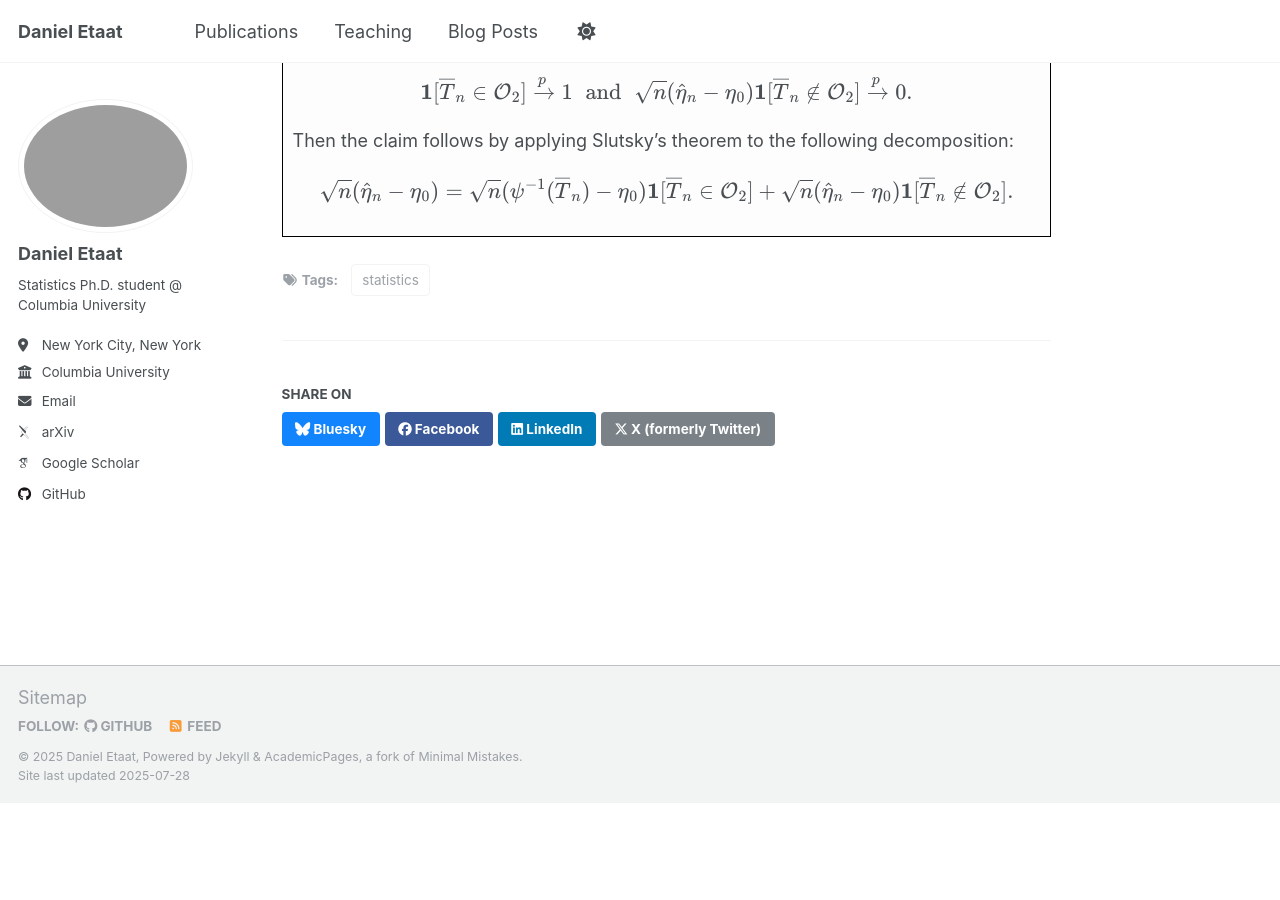
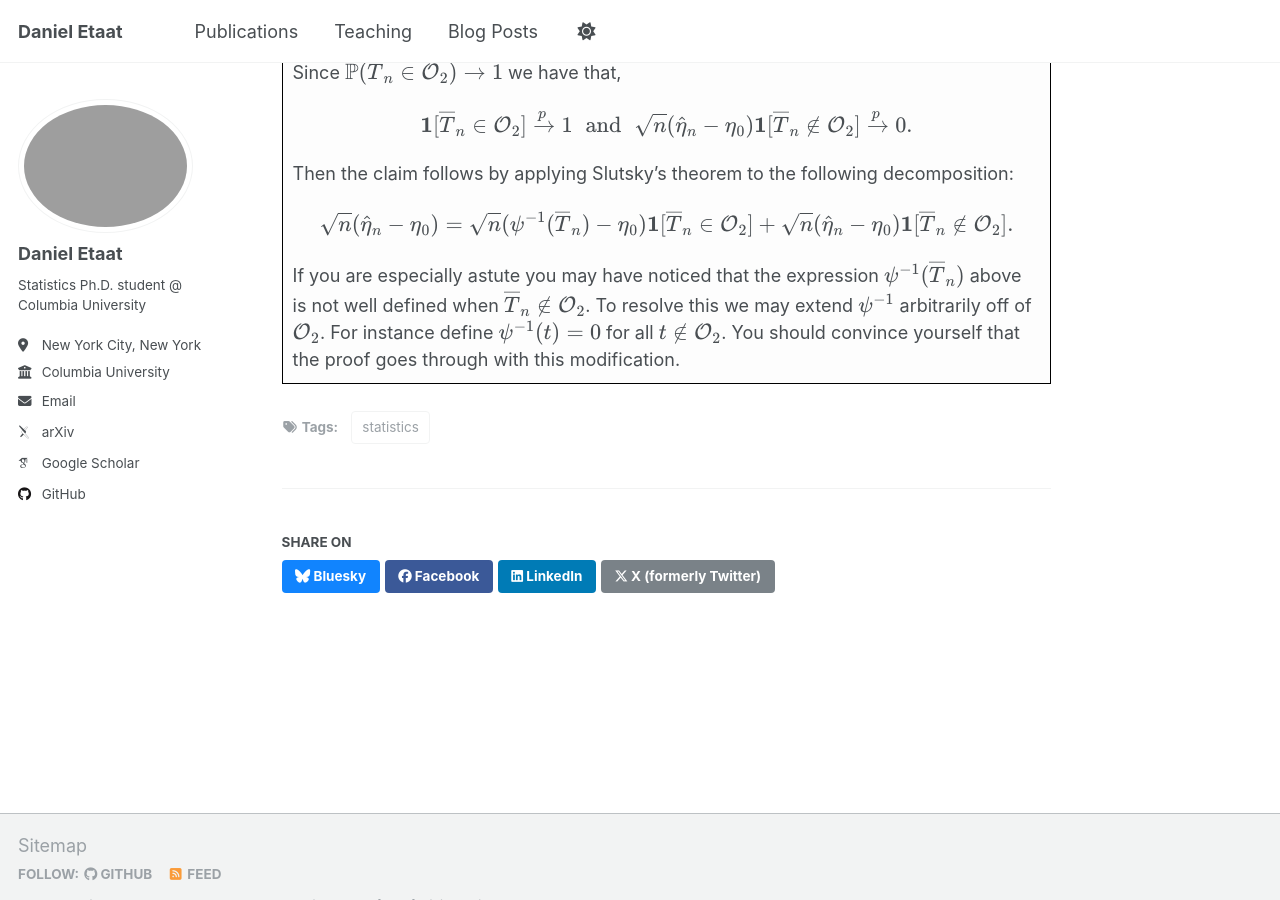
Before and after one commit to DanielEtaat/danieletaat.github.io, a Jekyll site: the page built from _posts/2025-07-07-on_mle_and_expo_families.md, in a window 1280 px wide and 900 px high, scrolled down 9428 px. Built offline with Jekyll 4.4.1, drawn with Linux system fonts in a browser that asks for light colours; some web fonts are replaced; before the commit the page ends 10231 px from its top, so only the background shows below that; some of the changed text lies outside the part shown.

Commit message:
updated blog

```diff
--- a/_posts/2025-07-07-on_mle_and_expo_families.md
+++ b/_posts/2025-07-07-on_mle_and_expo_families.md
@@ -328,10 +328,10 @@
 <div id="theorem-3" class="bbox" markdown="1">
 
 **Theorem 3:**
-Let $$\{P_\eta : \eta \in \Xi\}$$ be a minimal exponential family, and suppose $$\eta_0 \in \Xi^\circ$$. Let $$X_1, \dots, X_n \overset{\text{iid}}{\sim} P_{\eta_0}$$, and define the maximum-likelihood estimator $$\hat{\eta}_n$$ as any element of
+Let $$\{p_\eta : \eta \in \Xi\}$$ be a minimal exponential family, and suppose $$\eta_0 \in \Xi^\circ$$. Let $$X_1, \dots, X_n \overset{\text{iid}}{\sim} p_{\eta_0}$$, and define the maximum-likelihood estimator $$\hat{\eta}_n$$ as any element of
 
 $$
-\hat{\eta}_n \in \operatorname{argmax}_{\eta \in \Xi} \; \ell_n(\eta),
+\hat{\eta}_n \in \operatorname{argmax}_{\eta \in \Xi} \; \sum_{i=1}^n \log(p_\eta(X_i)),
 $$
 
 with $$\hat{\eta}_n$$ defined arbitrarily when the argmax is empty. Then, the MLE is asymptotically efficient:
@@ -408,4 +408,6 @@
 \sqrt{n}(\psi^{-1}(\overline T_n)-\eta_0) \mathbf{1}[\overline T_n\in \mathcal{O}_2] + \sqrt{n}(\hat{\eta}_n-\eta_0) \mathbf{1}[\overline T_n \not\in \mathcal{O}_2].
 $$
 
+If you are especially astute you may have noticed that the expression $$\psi^{-1}(\overline T_n)$$ above is not well defined when $$\overline T_n \not\in \mathcal{O}_2$$. To resolve this we may extend $$\psi^{-1}$$ arbitrarily off of $$\mathcal{O}_2$$. For instance define $$\psi^{-1}(t) = 0$$ for all $$t \not\in \mathcal{O}_2$$. You should convince yourself that the proof goes through with this modification.
+
 </div>
```
